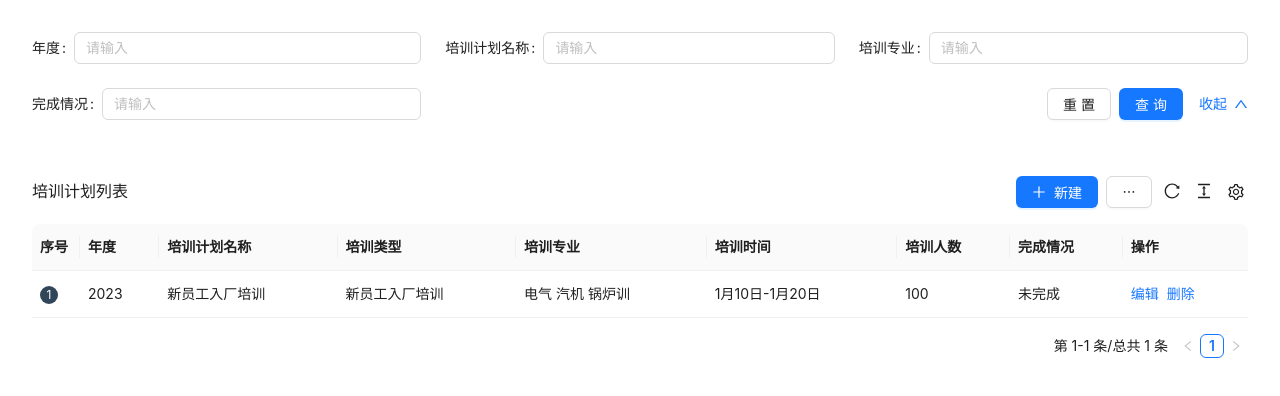
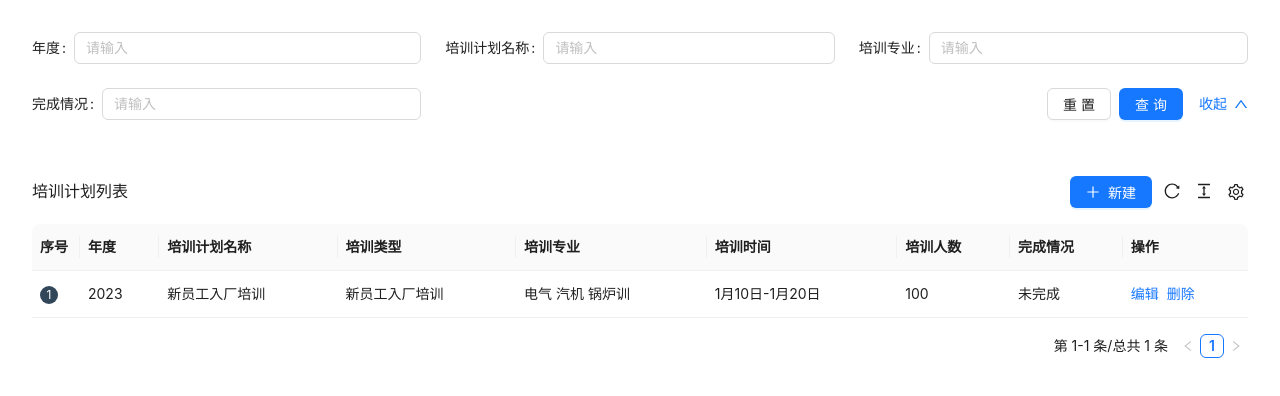
Before and after one commit to 222chaos/dcpxglxt, a Next.js app: page /TrainingPlanTable in a window 1280 px wide. Shown: the top 396 px of the page. Built offline with nearby package versions, Linux system fonts and the light colour scheme.

Commit message:
删除多余注释

```diff
--- a/package.json
+++ b/package.json
@@ -12,6 +12,7 @@
     "@ant-design/pro-table": "^3.13.11",
     "antd": "^5.11.5",
     "next": "14.0.3",
+    "pg": "^8.11.3",
     "react": "^18",
     "react-dom": "^18"
   },
--- a/src/pages/TrainingPlanTable.js
+++ b/src/pages/TrainingPlanTable.js
@@ -18,7 +18,6 @@ const TrainingPlanTable = () => {
       participants: "100",
       completion: "未完成",
     },
-    // 添加更多培训计划数据
   ];
 
   const columns = [
@@ -74,12 +73,10 @@ const TrainingPlanTable = () => {
   ];
 
   const handleEdit = (id) => {
-    // 编辑逻辑
     console.log("编辑 ID:", id);
   };
 
   const handleDelete = (id) => {
-    // 删除逻辑
     console.log("删除 ID:", id);
   };
 
@@ -104,29 +101,6 @@ const TrainingPlanTable = () => {
           <Button key="button" icon={<PlusOutlined />} type="primary">
             新建
           </Button>,
-          <Dropdown
-            key="menu"
-            menu={{
-              items: [
-                {
-                  label: "1st item",
-                  key: "1",
-                },
-                {
-                  label: "2nd item",
-                  key: "2",
-                },
-                {
-                  label: "3rd item",
-                  key: "3",
-                },
-              ],
-            }}
-          >
-            <Button>
-              <EllipsisOutlined />
-            </Button>
-          </Dropdown>,
         ]}
       />
     </div>
--- a/src/pages/api/hello.js
+++ /dev/null
@@ -1,5 +0,0 @@
-// Next.js API route support: https://nextjs.org/docs/api-routes/introduction
-
-export default function handler(req, res) {
-  res.status(200).json({ name: 'John Doe' })
-}
--- /dev/null
+++ b/src/pages/api/storage.js
@@ -0,0 +1,40 @@
+import { Pool } from "pg";
+
+require("dotenv").config();
+
+const pool = new Pool({
+  connectionString: process.env.POSTGRES_URL + "?sslmode=require",
+});
+
+export default async function handler(req, res) {
+  if (req.method === "POST") {
+    const { year, name, type, specialty, time, participants, completion } =
+      req.body;
+
+    try {
+      const client = await pool.connect();
+      const query = `
+        INSERT INTO TrainingPlans (year, name, type, specialty, time, participants, completion)
+        VALUES ($1, $2, $3, $4, $5, $6, $7)
+        RETURNING *
+      `;
+      const values = [
+        year,
+        name,
+        type,
+        specialty,
+        time,
+        participants,
+        completion,
+      ];
+      const result = await client.query(query, values);
+
+      client.release();
+
+      res.status(200).json(result.rows[0]);
+    } catch (error) {
+      console.error("Error executing query:", error);
+      res.status(500).json({ error: "Internal server error" });
+    }
+  }
+}
```
Also changed, not shown: 1 other file (tests, documents, lock files or other folders).
